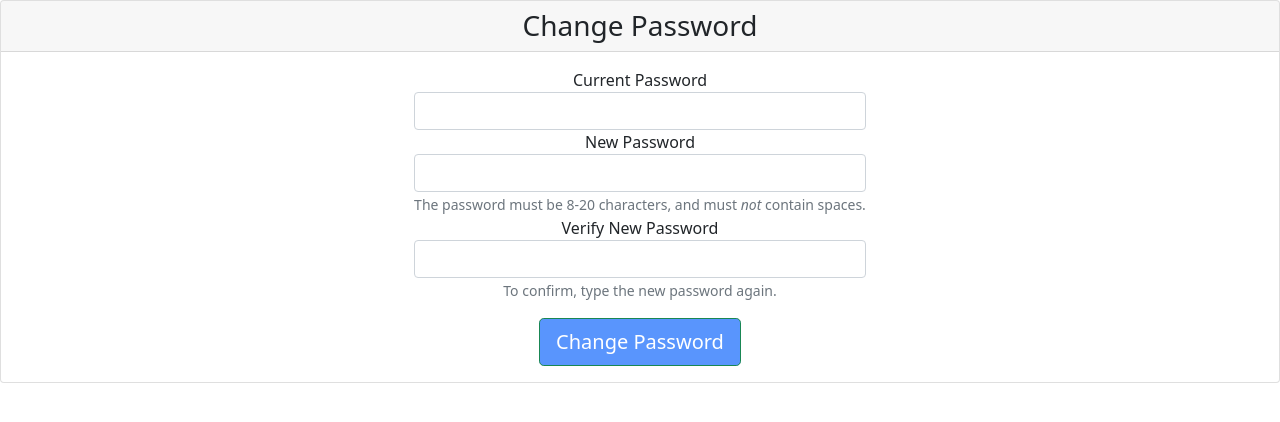
After one commit to jacktembo/lms, a Django app: page /accounts/change-password in a window 1280 px wide. The commit adds this page. Shown: the top 422 px of the page. Run offline with Django 3.2, Linux system fonts and the light colour scheme; a user stored in the database is signed in.

Commit message:
adding password change functionality

```diff
--- /dev/null
+++ b/accounts/templates/change_password.html
@@ -0,0 +1,102 @@
+<!doctype html>
+<html lang="en">
+<head>
+    <!-- Required meta tags -->
+    <meta charset="utf-8">
+    <meta name="viewport" content="width=device-width, initial-scale=1">
+
+    <!-- Bootstrap CSS -->
+    <link href="https://cdn.jsdelivr.net/npm/bootstrap@5.1.1/dist/css/bootstrap.min.css" rel="stylesheet"
+          integrity="sha384-F3w7mX95PdgyTmZZMECAngseQB83DfGTowi0iMjiWaeVhAn4FJkqJByhZMI3AhiU" crossorigin="anonymous">
+
+    <title>Change Password</title>
+</head>
+
+<style>
+    .btn {
+        background-color: #5995fd;
+        margin-top: 1rem;
+    }
+
+    @media screen and (min-width: 768px) {
+        .card-body {
+            display: flex;
+            justify-content: center;
+            align-items: center;
+        }
+    }
+
+    .card-header {
+        text-align: center;
+    }
+
+    .form-group {
+        text-align: center;
+    }
+</style>
+
+<body>
+<!-- form card change password -->
+<div class="card card-outline-secondary">
+    <div class="card-header">
+        <h3 class="mb-0">Change Password</h3>
+    </div>
+    <div class="card-body">
+        <form class="form" role="form" autocomplete="off" action="{% url 'change-password' %}" method="post">
+            {% csrf_token %}
+            <div class="form-group">
+                <label for="inputPasswordOld">Current Password</label>
+                <input type="password" class="form-control" id="inputPasswordOld" required name="current" minlength="6" maxlength="14">
+            </div>
+            <div class="form-group">
+                <label for="inputPasswordNew">New Password</label>
+                <input type="password" class="form-control" id="inputPasswordNew" required="" name="new" minlength="6" maxlength="14">
+                <span class="form-text small text-muted">
+                                            The password must be 8-20 characters, and must <em>not</em> contain spaces.
+                                        </span>
+            </div>
+            <div class="form-group">
+                <label for="inputPasswordNewVerify">Verify New Password</label>
+                <input type="password" class="form-control" id="inputPasswordNewVerify" required="" name="verify" minlength="6" maxlength="14">
+                <span class="form-text small text-muted">
+                                            To confirm, type the new password again.
+                                        </span>
+            </div>
+            <div class="form-group">
+                <button type="submit" class="btn btn-success btn-lg float-right">Change Password</button>
+            </div>
+        </form>
+    </div>
+</div>
+<!-- /form card change password -->
+<script>
+    // validation example for Login form
+    $("#btnLogin").click(function (event) {
+
+        var form = $("#loginForm");
+
+        if (form[0].checkValidity() === false) {
+            event.preventDefault();
+            event.stopPropagation();
+        }
+
+        // if validation passed form
+        // would post to the server here
+
+        form.addClass('was-validated');
+    });
+</script>
+<!-- Optional JavaScript; choose one of the two! -->
+
+<!-- Option 1: Bootstrap Bundle with Popper -->
+<script src="https://cdn.jsdelivr.net/npm/bootstrap@5.1.1/dist/js/bootstrap.bundle.min.js"
+        integrity="sha384-/bQdsTh/da6pkI1MST/rWKFNjaCP5gBSY4sEBT38Q/9RBh9AH40zEOg7Hlq2THRZ"
+        crossorigin="anonymous"></script>
+
+<!-- Option 2: Separate Popper and Bootstrap JS -->
+<!--
+<script src="https://cdn.jsdelivr.net/npm/@popperjs/core@2.9.3/dist/umd/popper.min.js" integrity="sha384-W8fXfP3gkOKtndU4JGtKDvXbO53Wy8SZCQHczT5FMiiqmQfUpWbYdTil/SxwZgAN" crossorigin="anonymous"></script>
+<script src="https://cdn.jsdelivr.net/npm/bootstrap@5.1.1/dist/js/bootstrap.min.js" integrity="sha384-skAcpIdS7UcVUC05LJ9Dxay8AXcDYfBJqt1CJ85S/CFujBsIzCIv+l9liuYLaMQ/" crossorigin="anonymous"></script>
+-->
+</body>
+</html>
--- a/accounts/templates/register.html
+++ b/accounts/templates/register.html
@@ -5,7 +5,7 @@
     <meta name="viewport"
           content="width=device-width, user-scalable=no, initial-scale=1.0, maximum-scale=1.0, minimum-scale=1.0">
     <meta http-equiv="X-UA-Compatible" content="ie=edge">
-    <title>Document</title>
+    <title>Login or Register | ST Pauls College of Nursing and Midwifery</title>
 </head>
 
 <style>
@@ -424,11 +424,11 @@
                 <h2 class="title">Sign in</h2>
                 <div class="input-field">
                     <i class="fas fa-user"></i>
-                    <input type="text" placeholder="Student NUmber" name="snumber" required maxlength="20"/>
+                    <input type="text" placeholder="Student Number" name="snumber" required maxlength="20" minlength="4"/>
                 </div>
                 <div class="input-field">
                     <i class="fas fa-lock"></i>
-                    <input type="password" placeholder="Password" name="login-password" required maxlength="20"/>
+                    <input type="password" placeholder="Password" name="login-password" required maxlength="20" minlength="6"/>
                 </div>
                 <input type="submit" value="Login" class="btn solid"/>
 
--- a/accounts/urls.py
+++ b/accounts/urls.py
@@ -5,6 +5,8 @@ from . import views
 urlpatterns = [
     path('register/', views.register, name='register'),
     path('login/', views.login_view, name='login'),
-    path('dashboard/', views.dashboard, name='dashboard')
+    path('logout/', views.logout_view, name='logout'),
+    path('dashboard/', views.dashboard, name='dashboard'),
+    path('change-password', views.password_change, name='change-password'),
 
 ]
--- a/accounts/views.py
+++ b/accounts/views.py
@@ -1,15 +1,9 @@
-from django.contrib.auth.forms import UserCreationForm, AuthenticationForm, \
-    PasswordChangeForm
-from django.contrib.auth import login, load_backend, authenticate, logout, update_session_auth_hash
+from django.contrib.auth import login, authenticate, logout
+from django.contrib.auth.decorators import login_required
+from django.contrib.auth.models import User
 from django.db import IntegrityError
-from django.shortcuts import render, redirect
-from django.http import Http404, HttpResponse, HttpResponseRedirect
-from django.contrib.auth.models import User
-from django.core.mail import send_mail
-from django.urls import reverse
-
-from accounts.forms import NewUserForm
-from routine.models import StudentProfile
+from django.http import HttpResponse, HttpResponseRedirect
+from django.shortcuts import render
 
 
 def register(request):
@@ -47,5 +41,29 @@ def login_view(request):
         else:
             return HttpResponse('incorrect username or password')
 
+
+def logout_view(request):
+    logout(request)
+    return HttpResponseRedirect('/')
+
+
+@login_required(login_url='/accounts/login')
 def dashboard(request):
     return HttpResponse('Dashboard')
+
+
+@login_required(login_url='/accounts/login')
+def password_change(request):
+    if request.method != 'POST':
+        return render(request, 'change_password.html')
+    else:
+        user = request.user
+        entered = request.POST.get('current', False)  # The password a user enters as his current.
+        new = request.POST.get('new', False)
+        verify = request.POST.get('verify', False)  # The password confirmation.
+        if user.check_password(entered) and new == verify:
+            user.set_password(new)
+            user.save()
+            return HttpResponse('password changed')
+        else:
+            return HttpResponse('invalid entry')
--- a/lms/settings.py
+++ b/lms/settings.py
@@ -108,7 +108,7 @@ AUTH_PASSWORD_VALIDATORS = [
 
 LANGUAGE_CODE = 'en-us'
 
-TIME_ZONE = 'UTC'
+TIME_ZONE = 'Africa/Lusaka'
 
 USE_I18N = True
 
--- a/lms/urls.py
+++ b/lms/urls.py
@@ -16,8 +16,15 @@ Including another URLconf
 from django.contrib import admin
 from django.urls import path, include
 
+from . import views
+
+admin.AdminSite.site_header = f"ST Paul's College of Nursing & Midwifery"
+admin.AdminSite.site_title = 'ST Paul\'s College of Nursing & Midwifery'
+admin.AdminSite.index_title = 'College Administration Portal'
 urlpatterns = [
+    path('', views.index, name='index'),
     path('admin/', admin.site.urls),
     path('accounts/', include('accounts.urls')),
+    path('learn/', include('routine.urls')),
 
 ]
--- /dev/null
+++ b/lms/views.py
@@ -0,0 +1,6 @@
+from django.http import HttpResponse
+from django.shortcuts import render
+
+
+def index(request):
+    return HttpResponse('Welcome To ST Paul\'s College')
--- /dev/null
+++ b/routine/urls.py
@@ -0,0 +1,6 @@
+from django.urls import path
+
+
+urlpatterns = [
+
+]
```
Also changed, not shown: db.sqlite3.
